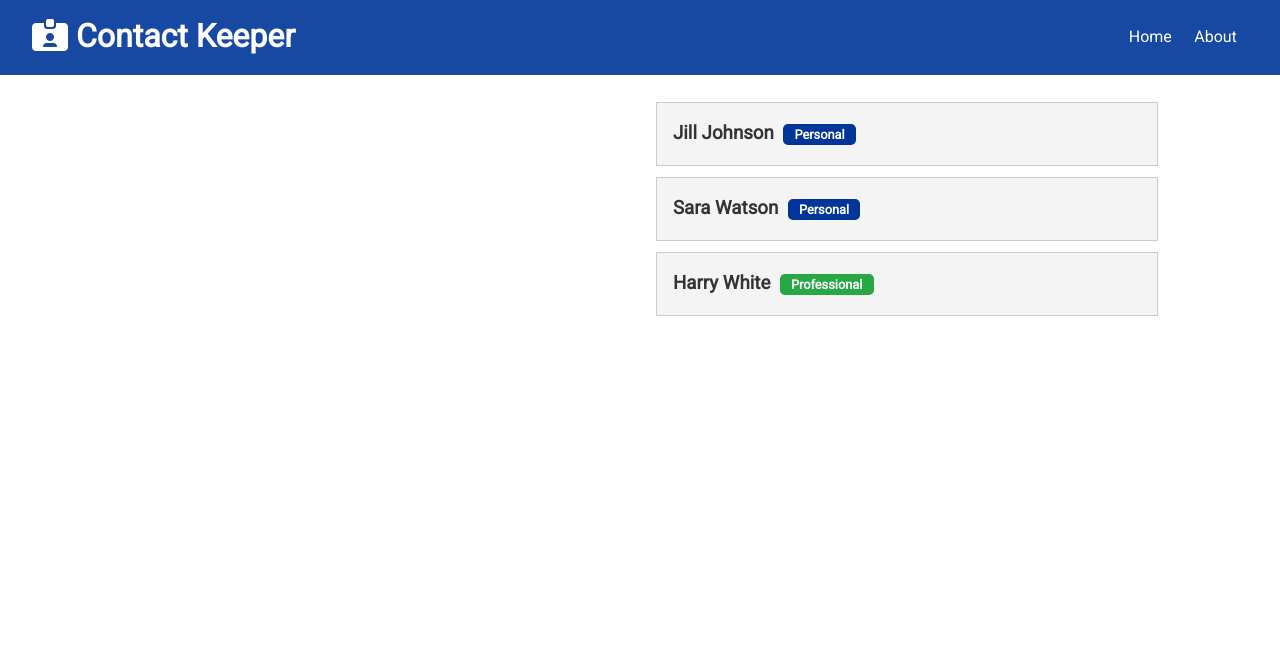
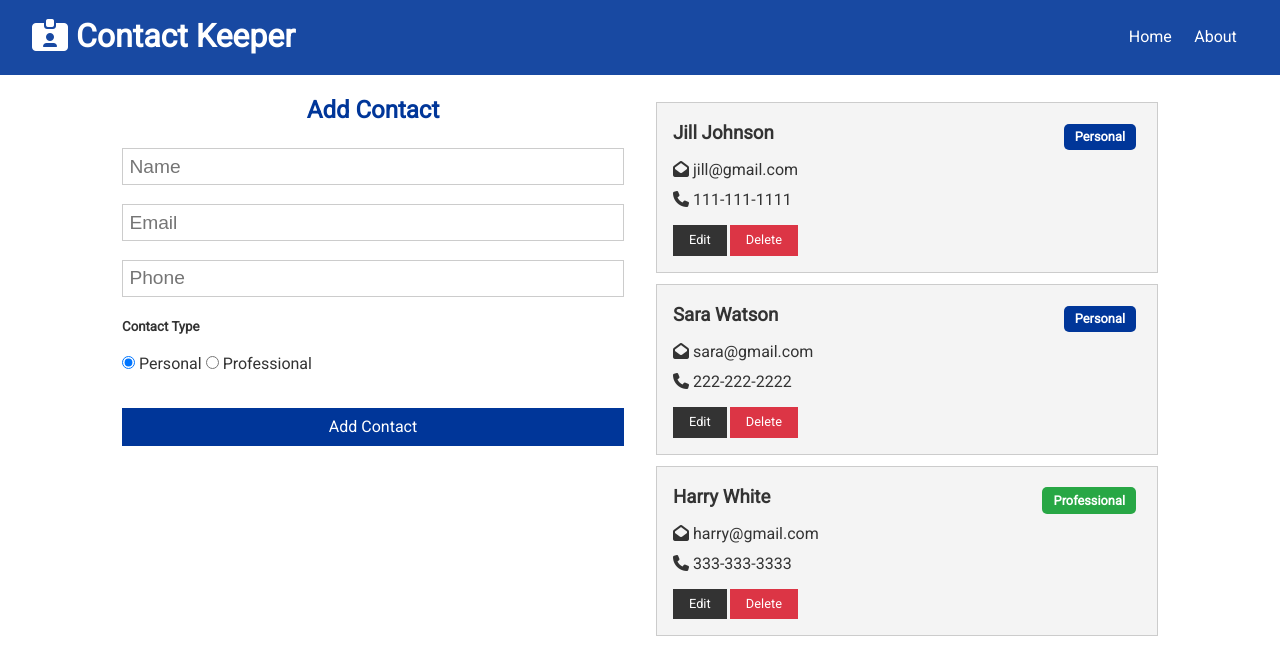
Before and after one commit to onuriltan/ContactKeeper, a React (Create React App) app in the folder client/: page / in a window 1280 px wide. Shown: the top 658 px of the page. Built offline with nearby package versions, Linux system fonts and the light colour scheme.

Commit message:
add contact context and contact form added

```diff
--- /dev/null
+++ b/client/src/components/contacts/ContactForm.jsx
@@ -0,0 +1,45 @@
+import React, { useState, useContext} from 'react'
+import ContactContext from '../../context/contact/contactContext'
+
+const ContactForm = () => {
+  const contactContext = useContext(ContactContext)
+  const [contact, setContact] = useState({
+    name: '',
+    email: '',
+    phone: '',
+    type: 'personal'
+  })
+
+  const { name, email, phone, type } = contact
+
+  const onChange = e => setContact({ ...contact, [e.target.name]: e.target.value })
+  const onSubmit = e => {
+    e.preventDefault()
+    contactContext.addContact(contact)
+    setContact({
+      name: '',
+      email: '',
+      phone: '',
+      type: 'personal'
+    })
+  }
+
+  return (
+    <form onSubmit={onSubmit}>
+      <h2 className='text-primary'>Add Contact</h2>
+      <input type='text' placeholder='Name' name='name' value={name} onChange={onChange}/>
+      <input type='email' placeholder='Email' name='email' value={email} onChange={onChange}/>
+      <input type='text' placeholder='Phone' name='phone' value={phone} onChange={onChange}/>
+      <h5>Contact Type</h5>
+      <input type='radio' name='type' value='personal' checked={type === 'personal'}
+             onChange={onChange}/>
+      {' '} Personal{' '}
+      <input type='radio' name='type' value='professional' checked={type === 'professional'}
+             onChange={onChange}/>
+      {' '}Professional
+      <input type='submit' value='Add Contact' className="btn btn-primary btn-block"/>
+    </form>
+  );
+}
+
+export default ContactForm
--- a/client/src/components/contacts/ContactItem.jsx
+++ b/client/src/components/contacts/ContactItem.jsx
@@ -3,14 +3,30 @@
 
 const ContactItem = ({contact}) => {
   const {id, name, email, phone, type} = contact
-  console.log(type)
   return (
     <div className='card bg-light'>
       <h3 className="text-dash-primary text-left">
-        {name}{' '}<span className={'badge ' + (type === 'professional' ? 'badge-success' : 'badge-primary')}>
+        {name}{' '}
+        <span style={{ float: 'right' }} className={'badge ' + (type === 'professional' ? 'badge-success' : 'badge-primary')}>
         {type.charAt(0).toUpperCase() + type.slice(1)}
         </span>
       </h3>
+      <ul className='list'>
+        {email &&
+        (<li>
+            <i className='fas fa-envelope-open'/> {email}
+          </li>
+        )}
+        {phone &&
+        (<li>
+            <i className='fas fa-phone'/> {phone}
+          </li>
+        )}
+      </ul>
+      <p>
+        <button className='btn btn-dark btn-sm'>Edit</button>
+        <button className='btn btn-danger btn-sm'>Delete</button>
+      </p>
     </div>
   );
 };
--- a/client/src/components/pages/Home.jsx
+++ b/client/src/components/pages/Home.jsx
@@ -2,13 +2,14 @@
 import * as PropTypes from 'prop-types'
 
 import Contacts from '../contacts/Contacts'
+import ContactForm from '../contacts/ContactForm'
 
 const Home = () => {
 
   return (
     <div className='grid-2'>
       <div>
-        {/*Contact form*/}
+        <ContactForm />
       </div>
       <div>
         <Contacts />
--- a/client/src/context/contact/ContactState.js
+++ b/client/src/context/contact/ContactState.js
@@ -18,21 +18,21 @@
       {
         id: 1,
         name: 'Jill Johnson',
-        mail: 'jill@gmail.com',
+        email: 'jill@gmail.com',
         phone: '111-111-1111',
         type: 'personal'
       },
       {
         id: 2,
         name: 'Sara Watson',
-        mail: 'sara@gmail.com',
+        email: 'sara@gmail.com',
         phone: '222-222-2222',
         type: 'personal'
       },
       {
         id: 3,
         name: 'Harry White',
-        mail: 'harry@gmail.com',
+        email: 'harry@gmail.com',
         phone: '333-333-3333',
         type: 'professional'
       }
@@ -42,6 +42,10 @@
   const [state, dispatch] = useReducer(contactReducer, initialState)
 
   // ADD CONTACT
+  const addContact = contact => {
+    contact.id = uuid.v4()
+    dispatch({ type: ADD_CONTACT, payload: contact })
+  }
 
   // DELETE CONTACT
 
@@ -55,13 +59,15 @@
 
   // CLEAR FILTER
 
-  return <ContactContext.Provider
-    value={ {
-      contacts: state.contacts
-    }}
-  >
-    { props.children }
-  </ContactContext.Provider>
+  return (
+    <ContactContext.Provider
+      value={{
+        contacts: state.contacts,
+        addContact
+      }}>
+      {props.children}
+    </ContactContext.Provider>
+  )
 }
 
 export default ContactState
--- a/client/src/context/contact/contactReducer.js
+++ b/client/src/context/contact/contactReducer.js
@@ -0,0 +1,21 @@
+import {
+  ADD_CONTACT,
+  DELETE_CONTACT,
+  SET_CURRENT,
+  CLEAR_CURRENT,
+  UPDATE_CONTACT,
+  FILTER_CONTACTS,
+  CLEAR_FILTER
+} from '../types'
+
+export default (state, action) => {
+  switch (action.type) {
+    case ADD_CONTACT:
+      return {
+        ...state,
+        contacts: [...state.contacts, action.payload]
+      }
+    default:
+      return state
+  }
+}
```
